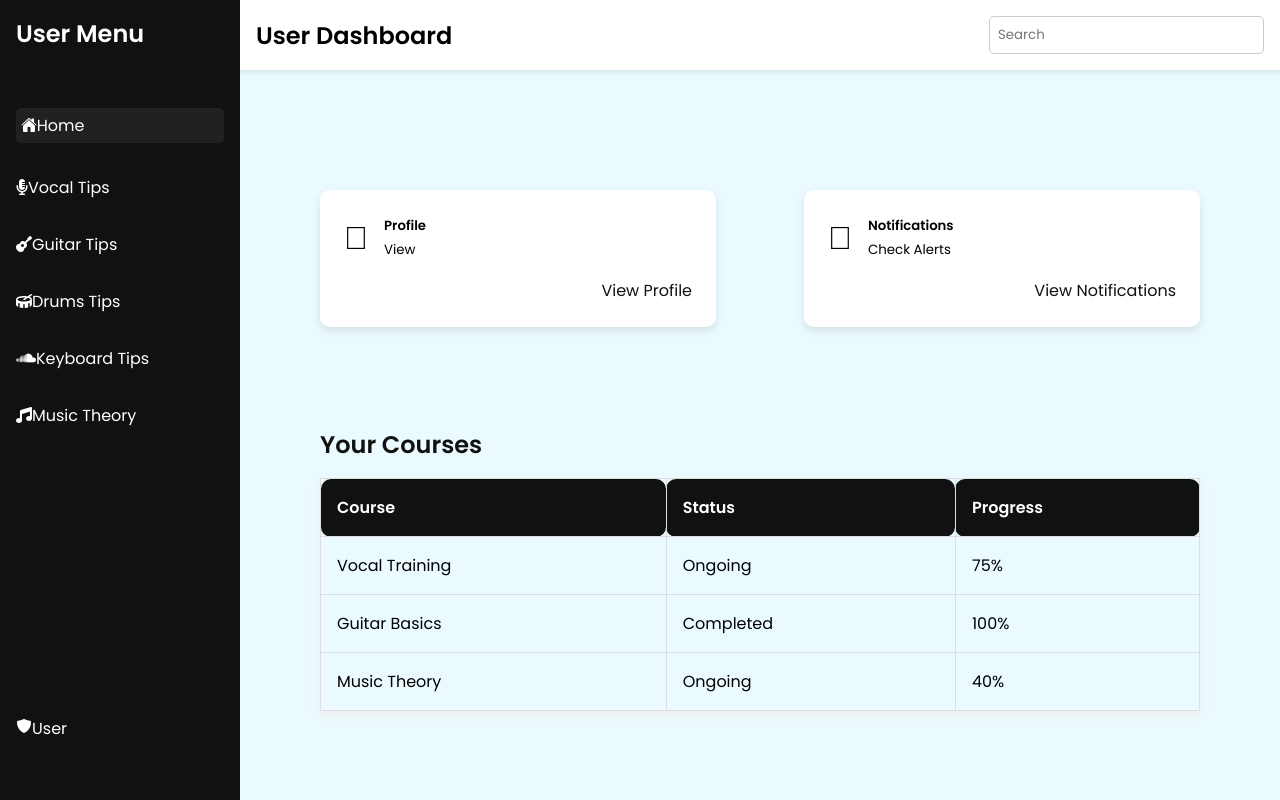
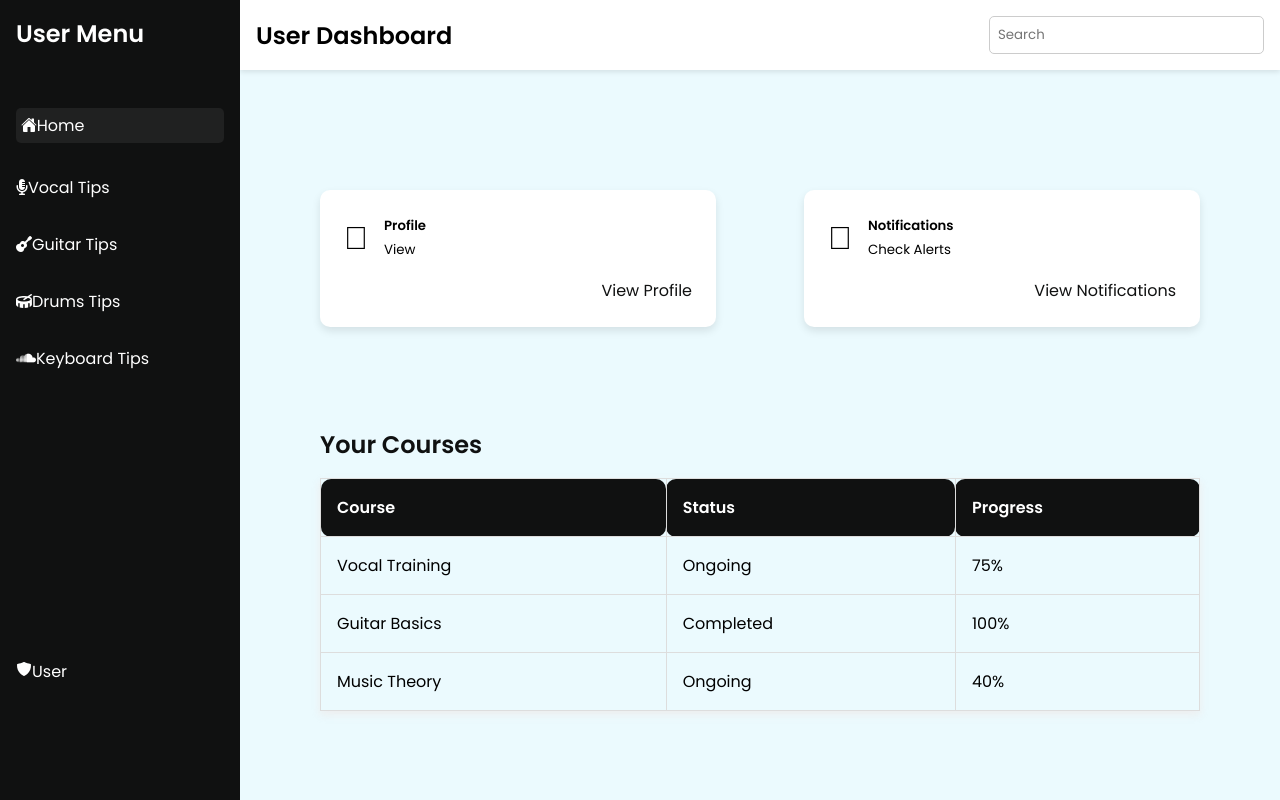
Before and after one commit to apz-appu/music-tips-update, a PHP site: page /php/user_dashboard.php in a window 1280 px wide. Run offline with PHP 8.4, Linux system fonts and the light colour scheme; some libraries are stand-ins or nearby versions.

Commit message:
Update user_dashboard.php

```diff
--- a/user/user_dashboard.php
+++ b/user/user_dashboard.php
@@ -24,7 +24,6 @@
                 <li><a href="guitar.php"><i class="fa-solid fa-guitar"></i>Guitar Tips</a></li>
                 <li><a href="drum.php"><i class="fa-solid fa-drum"></i> Drums Tips</a></li>
                 <li><a href="keyboard.php"><i class="fa-brands fa-soundcloud"></i> Keyboard Tips</a></li>
-                <li><a href="#"><i class="fa-solid fa-music"></i>Music Theory</a></li>
                 <li class="usr"><a href="usere.php"><span class="ti-tips"><ion-icon name="shield"></ion-icon></span><span>User</span></a></li>
             </ul>
         </div>
```
